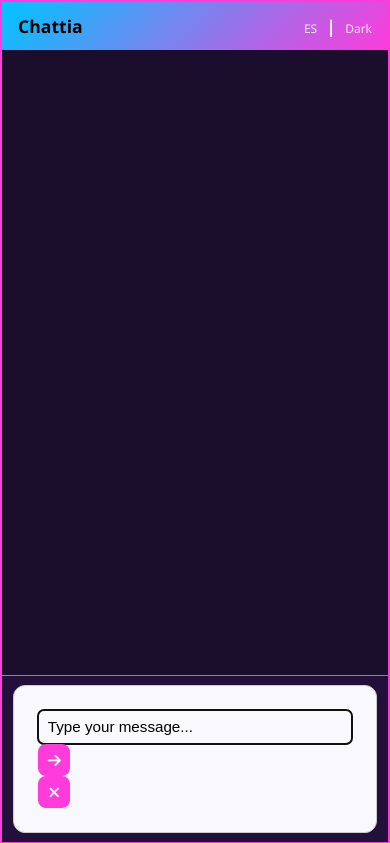
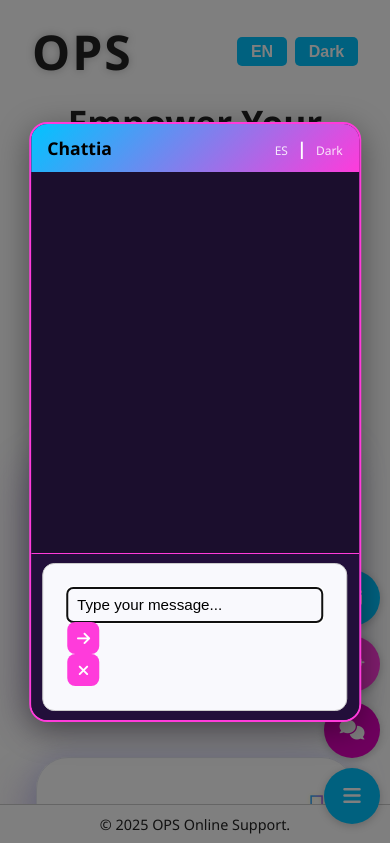
Before and after one commit to quadmangle/spartans, a website: page index.html in a window 390 px wide. Both pictures are taken after a click on the button 352 px from the left and 730 px from the top of the page. Shown: the top 843 px of the page. Drawn offline with Linux system fonts and the light colour scheme; no server answers.

Commit message:
Rename chatbot container and adjust responsive sizing

```diff
--- a/cojoinlistener.js
+++ b/cojoinlistener.js
@@ -104,7 +104,7 @@
    * @param {string} modalId 'contact', 'join', or 'chatbot'.
    */
   async function showModal(modalId) {
-    const targetId = modalId === 'chatbot' ? 'chatbot-container' : `${modalId}-modal`;
+    const targetId = modalId === 'chatbot' ? 'modal-chatbot' : `${modalId}-modal`;
     lastFocused = document.activeElement;
 
     if (activeModal && activeModal.id !== targetId) {
@@ -133,7 +133,7 @@
         template.innerHTML = sanitized;
 
         const root = template.content || template;
-        modal = root.querySelector('.modal-container') || root.querySelector('#chatbot-container');
+        modal = root.querySelector('.modal-container') || root.querySelector('#modal-chatbot');
         if (modal) {
           if (modalId !== 'chatbot') {
             modal.id = targetId;
--- a/fabs/chatbot.html
+++ b/fabs/chatbot.html
@@ -1,5 +1,5 @@
 <!-- This is a fragment, intended to be loaded dynamically -->
-<div id="chatbot-container" role="dialog" aria-modal="true" aria-labelledby="title">
+<div id="modal-chatbot" role="dialog" aria-modal="true" aria-labelledby="title">
   <div id="chatbot-header">
     <span id="title" data-en="Chattia" data-es="Chattia">Chattia</span>
 
--- a/fabs/css/chatbot.css
+++ b/fabs/css/chatbot.css
@@ -11,10 +11,10 @@
 body.dark{--clr-bg:var(--clr-bg-dark);--clr-tx:var(--clr-tx-dark)}
 
 /* ---------- CHATBOT ---------- */
-#chatbot-container{
-  width: 90vw;
+#modal-chatbot{
+  width: 75vw;
   max-width: 400px;
-  height: 90dvh;
+  height: 85dvh;
   max-height: 600px;
   background:#251541;
   border:0.125rem solid var(--clr-accent);
@@ -46,21 +46,31 @@
   z-index: 1;
 }
 #chatbot-header #title{color:#000;}
-@media (max-width: 47.9375rem) {
-  #chatbot-container {
-    width: 100vw;
-    height: 100dvh;
-    border-radius: 0;
-    top: 0;
-    left: 0;
-    transform: none;
-    overflow-y: auto;
-    max-width: none;
-    max-height: none;
+@media (min-width:48rem) and (max-width:63.9375rem){
+  #modal-chatbot{
+    width:70vw;
+    height:75dvh;
   }
-  #chatbot-header {
-    cursor: default;
+}
+@media (max-width:47.9375rem){
+  #modal-chatbot{
+    width:85vw;
+    height:85dvh;
   }
+}
+@media (max-height:35rem){
+  #modal-chatbot{
+    width:100vw;
+    height:100dvh;
+    border-radius:0;
+    top:0;
+    left:0;
+    transform:none;
+    overflow-y:auto;
+    max-width:none;
+    max-height:none;
+  }
+  #chatbot-header{cursor:default;}
 }
 #chatbot-header .ctrl{cursor:pointer;font-size:.75rem;font-weight:500;user-select:none;opacity:.85}
 #chatbot-header .ctrl:hover{opacity:1}
--- a/fabs/js/chattia.js
+++ b/fabs/js/chattia.js
@@ -9,7 +9,7 @@
   const qs = s => document.querySelector(s),
         qsa = s => [...document.querySelectorAll(s)];
 
-  const chatbotContainer = qs('#chatbot-container');
+  const chatbotContainer = qs('#modal-chatbot');
   if (!chatbotContainer) return;
 
   /* === Language toggle === */
```
Also changed, not shown: tests/chatbot-modal.test.js (+5 -5 lines).
